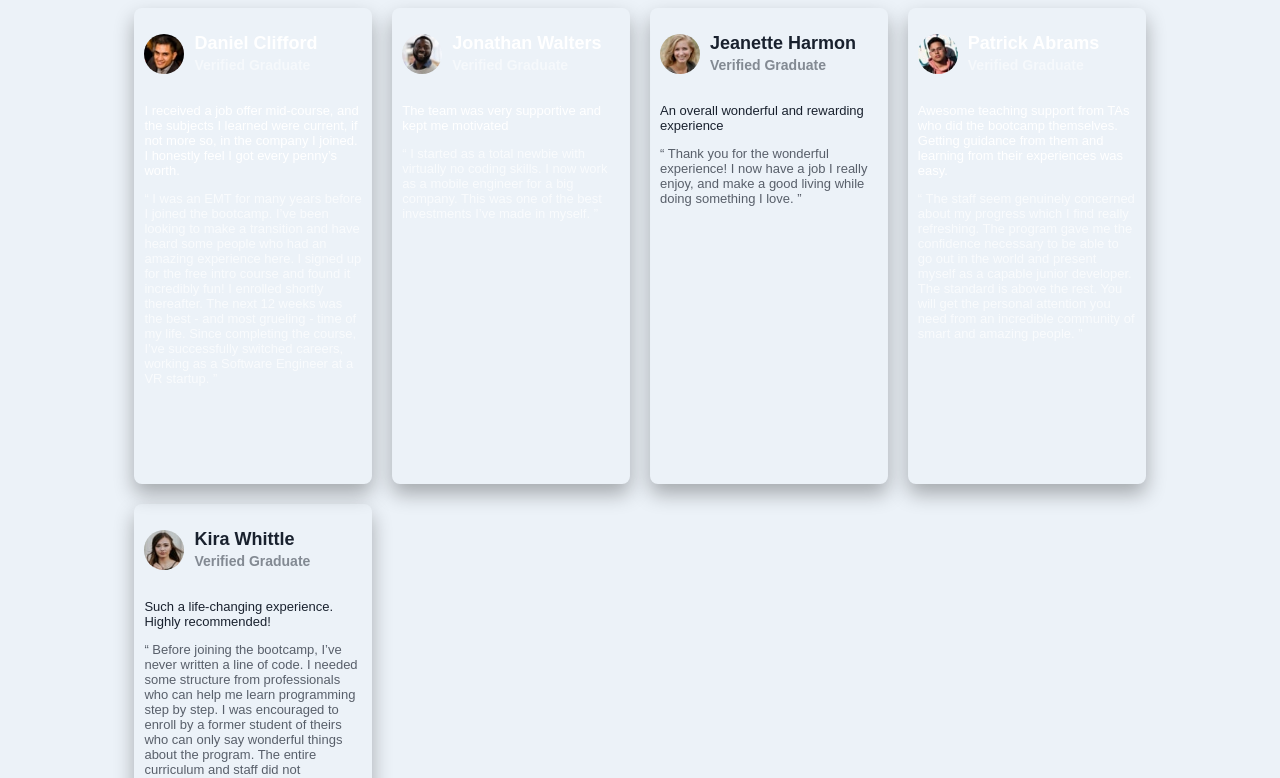
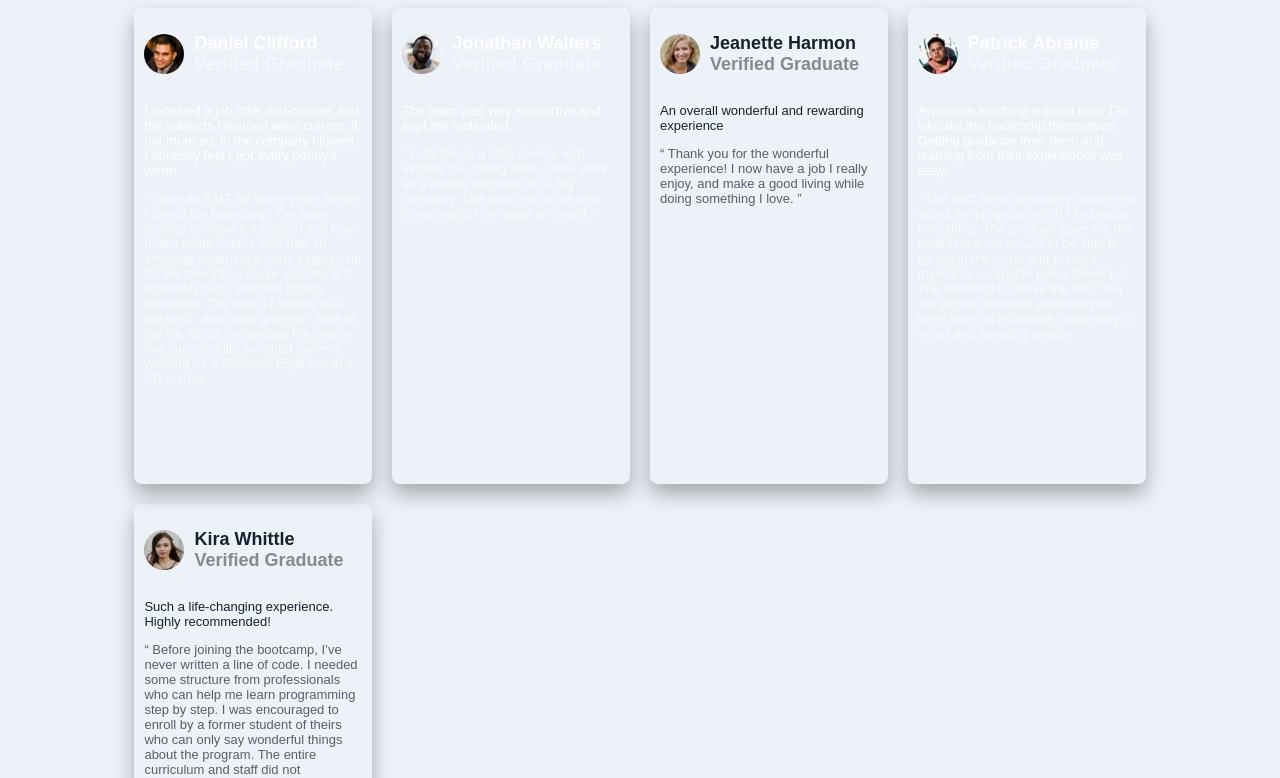
Before and after one commit to beowulf1958/testimonials-grid-section-v2, a plain HTML site: page index.html in a window 1280 px wide. Shown: the top 778 px of the page. Drawn offline with Linux system fonts and the light colour scheme.

Commit message:
Update style.css
reversed changes

```diff
--- a/style.css
+++ b/style.css
@@ -82,9 +82,7 @@
       }
       h2 {
         font-size: 1.125rem;
-          span {
-              font-size: 0.875rem;
-      }
+
     }
   }
   .attribution {
```
